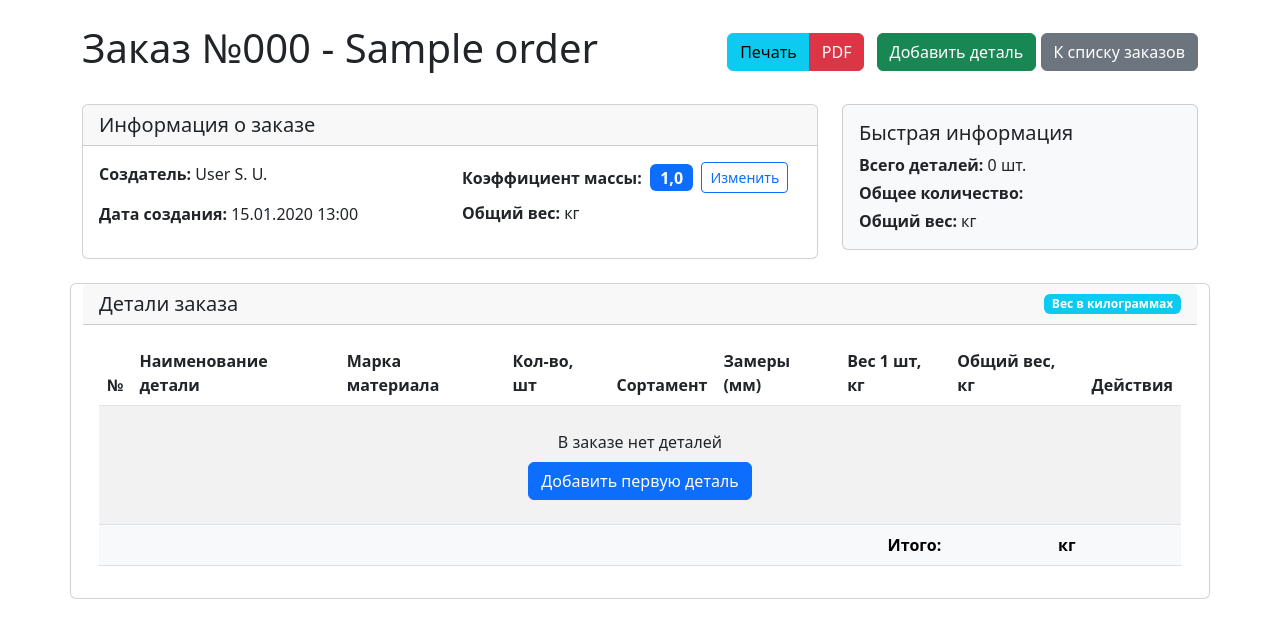
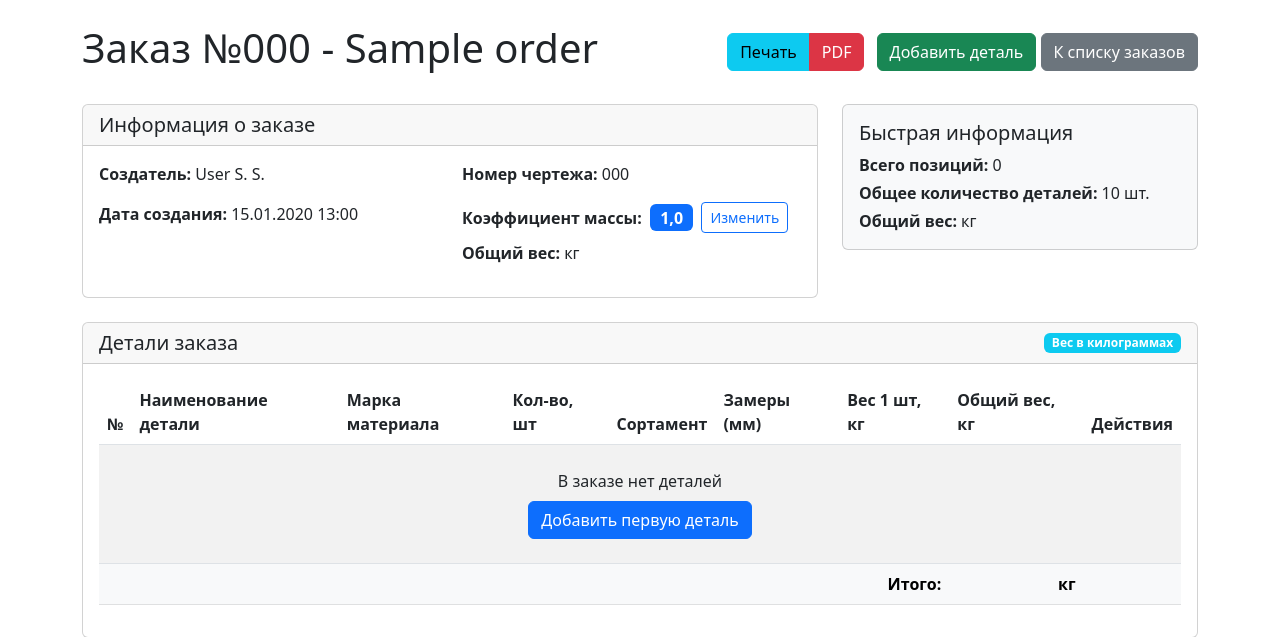
Before and after one commit to k1slee/production_calculator, a Django app: page /orders/1/ in a window 1280 px wide. Shown: the part 56-693 px from the top of the page. Run offline with Django 4.2, Linux system fonts and the light colour scheme; a user stored in the database is signed in; tables that the repository leaves empty hold one stand-in row (values such as "Sample post").

Commit message:
Добавлено поле номер чертежа в заказе

```diff
--- a/calculator/admin.py
+++ b/calculator/admin.py
@@ -86,9 +86,9 @@ class StockItemAdmin(admin.ModelAdmin):
 
 @admin.register(Order)
 class OrderAdmin(admin.ModelAdmin):
-    list_display = ['id', 'order_number', 'order_name', 'user', 'created_at', 'coefficient']
+    list_display = ['id', 'order_number', 'order_name', 'drawing_number', 'user', 'created_at', 'coefficient']
     list_filter = ['created_at', 'user', 'coefficient']
-    search_fields = ['order_number', 'order_name', 'user__username', 'user__last_name']
+    search_fields = ['order_number', 'order_name', 'drawing_number', 'user__username', 'user__last_name']
     date_hierarchy = 'created_at'
 
 @admin.register(OrderItem)
--- a/calculator/forms.py
+++ b/calculator/forms.py
@@ -60,10 +60,11 @@ class StockItemForm(forms.ModelForm):
 class OrderForm(forms.ModelForm):
     class Meta:
         model = Order
-        fields = ['order_number', 'order_name', 'coefficient']
+        fields = ['order_number', 'order_name', 'drawing_number', 'coefficient']
         widgets = {
             'order_number': forms.TextInput(attrs={'class': 'form-control'}),
             'order_name': forms.TextInput(attrs={'class': 'form-control'}),
+            'drawing_number': forms.TextInput(attrs={'class': 'form-control', 'placeholder': 'Например: ДМ-123-2024'}),
             'coefficient': forms.Select(attrs={'class': 'form-select'},
                                        choices=[(x/10, x/10) for x in range(10, 21)]),
         }
--- a/calculator/models.py
+++ b/calculator/models.py
@@ -69,6 +69,7 @@ class Order(models.Model):
     """Модель заказа"""
     order_number = models.CharField('Номер заказа', max_length=50)
     order_name = models.CharField('Наименование заказа', max_length=200)
+    drawing_number = models.CharField('Номер чертежа', max_length=100, blank=True, null=True)
     user = models.ForeignKey(User, on_delete=models.CASCADE, verbose_name='Пользователь')
     coefficient = models.DecimalField(
         'Коэффициент массы',
--- a/calculator/templates/calculator/order_detail.html
+++ b/calculator/templates/calculator/order_detail.html
@@ -27,10 +27,11 @@
             <div class="card-body">
                 <div class="row">
                     <div class="col-md-6">
-                        <p><strong>Создатель:</strong> {{ order.user.last_name }} {{ order.user.first_name|first }}. {{ order.user.last_name|first }}.</p>
+                        <p><strong>Создатель:</strong> {{ order.user.last_name }} {{ order.user.first_name|first }}. {{ order.user.profile.patronymic|first|default:'' }}.</p>
                         <p><strong>Дата создания:</strong> {{ order.created_at|date:"d.m.Y H:i" }}</p>
                     </div>
                     <div class="col-md-6">
+                        <p><strong>Номер чертежа:</strong> {{ order.drawing_number|default:"—" }}</p>  <!-- Новое поле -->
                         <div class="d-flex align-items-center">
                             <strong class="me-2">Коэффициент массы:</strong>
                             <span id="current-coefficient" class="badge bg-primary fs-6 me-2">{{ order.coefficient }}</span>
@@ -49,18 +50,13 @@
         <div class="card mb-4 bg-light">
             <div class="card-body">
                 <h5 class="card-title">Быстрая информация</h5>
-                <p class="mb-1"><strong>Всего деталей:</strong> {{ items|length }} шт.</p>
-                <p class="mb-1"><strong>Общее количество:</strong>
-                    {% with total=0 %}
-                        {% for item in items %}
-                            {{ total|add:item.quantity }}
-                        {% endfor %}
-                    {% endwith %}
-                </p>
+                <p class="mb-1"><strong>Всего позиций:</strong> {{ items|length }}</p>
+                <p class="mb-1"><strong>Общее количество деталей:</strong> {{ order.total_items_count }} шт.</p>
                 <p class="mb-0"><strong>Общий вес:</strong> {{ order.total_weight|floatformat:3 }} кг</p>
             </div>
         </div>
     </div>
+</div>
 
 <!-- Модальное окно для изменения коэффициента -->
 <div class="modal fade" id="coefficientModal" tabindex="-1" aria-labelledby="coefficientModalLabel" aria-hidden="true">
--- a/calculator/templates/calculator/order_list.html
+++ b/calculator/templates/calculator/order_list.html
@@ -15,6 +15,7 @@
             </div>
             <div class="card-body">
                 <p><strong>Наименование:</strong> {{ order.order_name }}</p>
+                <p><strong>Номер чертежа:</strong> {{ order.drawing_number|default:"—" }}</p>
                 <p><strong>Дата создания:</strong> {{ order.created_at|date:"d.m.Y H:i" }}</p>
                 <p><strong>Коэффициент:</strong> {{ order.coefficient }}</p>
                 <p><strong>Количество деталей:</strong> {{ order.items.count }}</p>
--- a/calculator/templates/calculator/print_order_report.html
+++ b/calculator/templates/calculator/print_order_report.html
@@ -149,6 +149,7 @@
         <div class="print-title">РАСХОД МАТЕРИАЛА НА ИЗГОТОВЛЕНИЕ:</div>
         <div class="print-subtitle">{{ order.order_name }}</div>
         <div class="order-number">Заказ №{{ order.order_number }}</div>
+        {% if order.drawing_number %}Чертеж №{{ order.drawing_number }}{% endif %}
     </div>
 
     <!-- Таблица с деталями -->
```
Also changed, not shown: calculator/migrations/0003_order_drawing_number.py (added).
